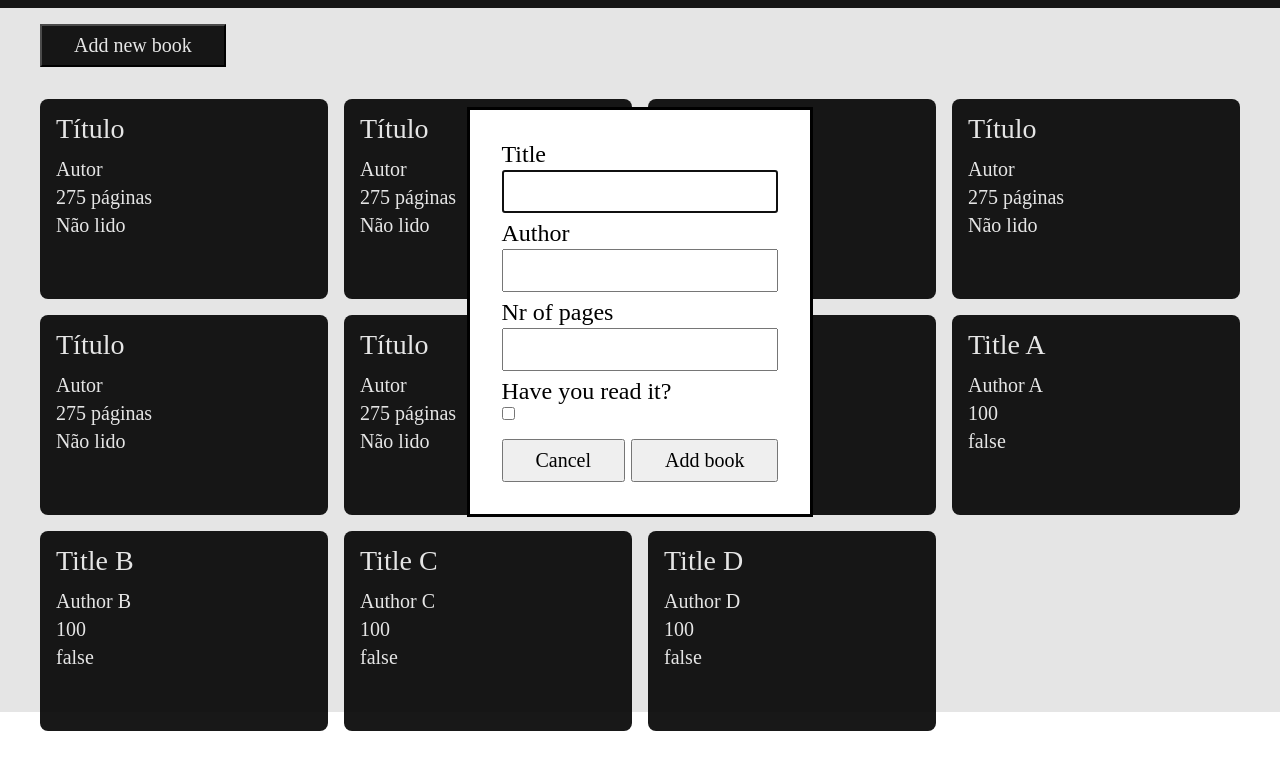
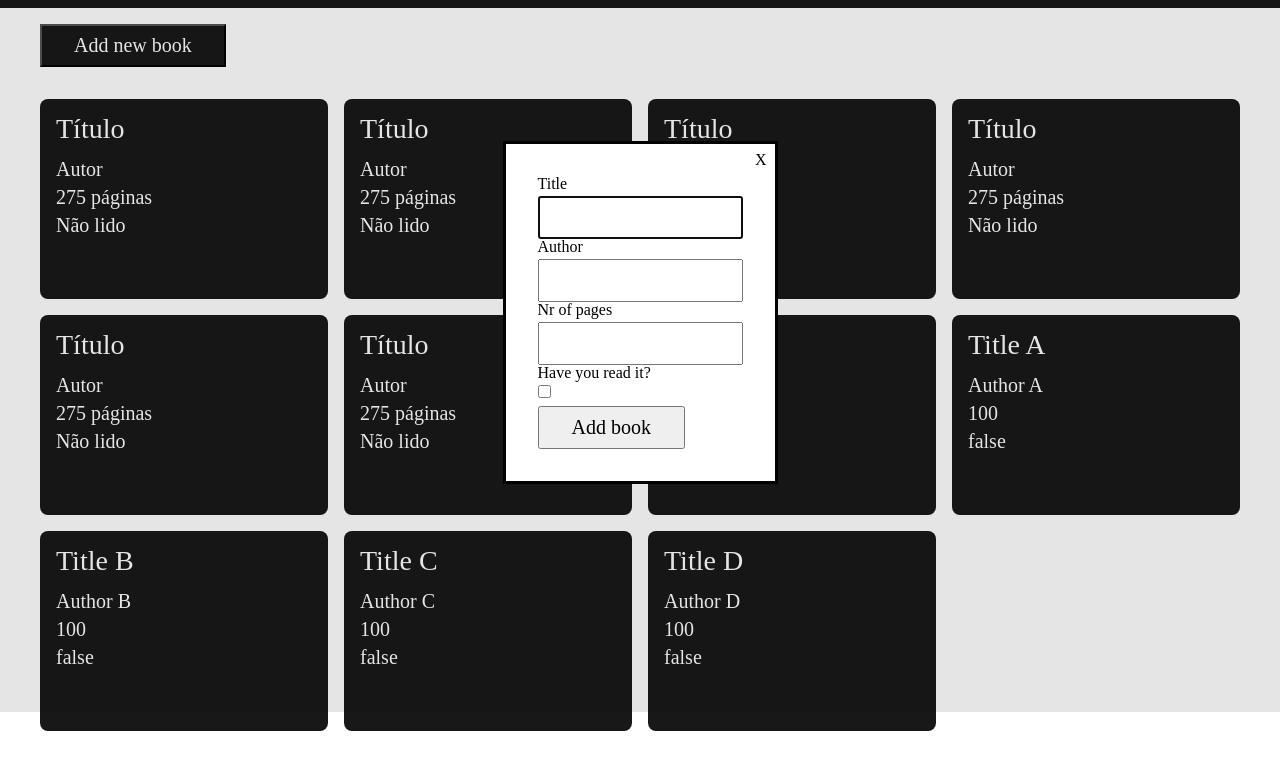
Before and after one commit to thediogostein/odin-library, a website: page index.html in a window 1280 px wide. Both pictures are taken after a click on the button "Add new book". Shown: the part 88-858 px from the top of the page. Drawn offline with Linux system fonts and the light colour scheme.

Commit message:
Fixed some bugs on dialog form

```diff
--- a/css/style.css
+++ b/css/style.css
@@ -211,6 +211,12 @@ table {
   padding: 2rem;
 }
 
+.dialog__closeBtn {
+  position: absolute;
+  top: 8px;
+  right: 8px;
+}
+
 /* -- form */
 
 .form {
--- a/index.html
+++ b/index.html
@@ -17,33 +17,31 @@
       <div class="wrapper s-books">
         <button class="btn btn-primary" id="btn-new-book">Add new book</button>
         <dialog class="dialog">
-          <form method="dialog" class="form">
+          <span class="dialog__closeBtn">X</span>
+          <form method="dialog" id="form">
             <div class="form__row">
               <label for="title" class="label">Title</label>
-              <input type="text" id="title" />
+              <input type="text" id="title" required />
             </div>
             <div class="form__row">
               <label for="author" class="label">Author</label>
-              <input type="text" id="author" />
+              <input type="text" id="author" required />
             </div>
             <div class="form__row">
               <label for="nr-of-pages">Nr of pages</label>
-              <input type="number" id="nr-of-pages" />
+              <input type="number" id="nr-of-pages" required />
             </div>
             <div class="form__row form__rowCheckbox">
               <label for="have-read">Have you read it?</label>
-              <input type="checkbox" id="have-read" />
+              <input type="checkbox" id="have-read" required />
             </div>
             <div class="form__row">
               <button
-                value="cancel"
-                formmethod="dialog"
+                type="submit"
+                value="default"
                 class="btn"
-                id="form-btn-cancel"
+                id="form-btn-add"
               >
-                Cancel
-              </button>
-              <button value="default" class="btn" id="form-btn-add">
                 Add book
               </button>
             </div>
--- a/js/main.js
+++ b/js/main.js
@@ -2,15 +2,40 @@ const grid = document.querySelector('.grid');
 const btnNewBook = document.querySelector('#btn-new-book');
 const dialog = document.querySelector('dialog');
 const btnFormAdd = document.querySelector('#form-btn-add');
+const btnFormCancel = document.querySelector('#form-btn-cancel');
 
-btnFormAdd.addEventListener('click', (event) => {
-  event.preventDefault();
-
-});
+const form = document.querySelector('#form');
 
 btnNewBook.addEventListener('click', () => {
   dialog.showModal();
 });
+
+form.addEventListener('submit', (e) => {
+  const title = form.querySelector('#title').value;
+  console.log(title);
+  e.preventDefault();
+});
+
+// btnFormCancel.addEventListener('click', () => {
+//   console.log('teste');
+// });
+
+// btnFormAdd.addEventListener('click', (event) => {
+//   event.preventDefault();
+//   const title = document.querySelector('#title').value;
+//   const author = document.querySelector('#author').value;
+//   const nrPages = document.querySelector('#nr-of-pages').value;
+//   const haveRead = document.querySelector('#have-read');
+//   const isChecked = haveRead.checked;
+//   if (isChecked) {
+//     console.log('is checked');
+//   } else {
+//     console.log('not checked');
+//   }
+//   console.log(title);
+//   console.log(author);
+//   console.log(nrPages);
+// });
 
 let myLibrary = [
   {
```
